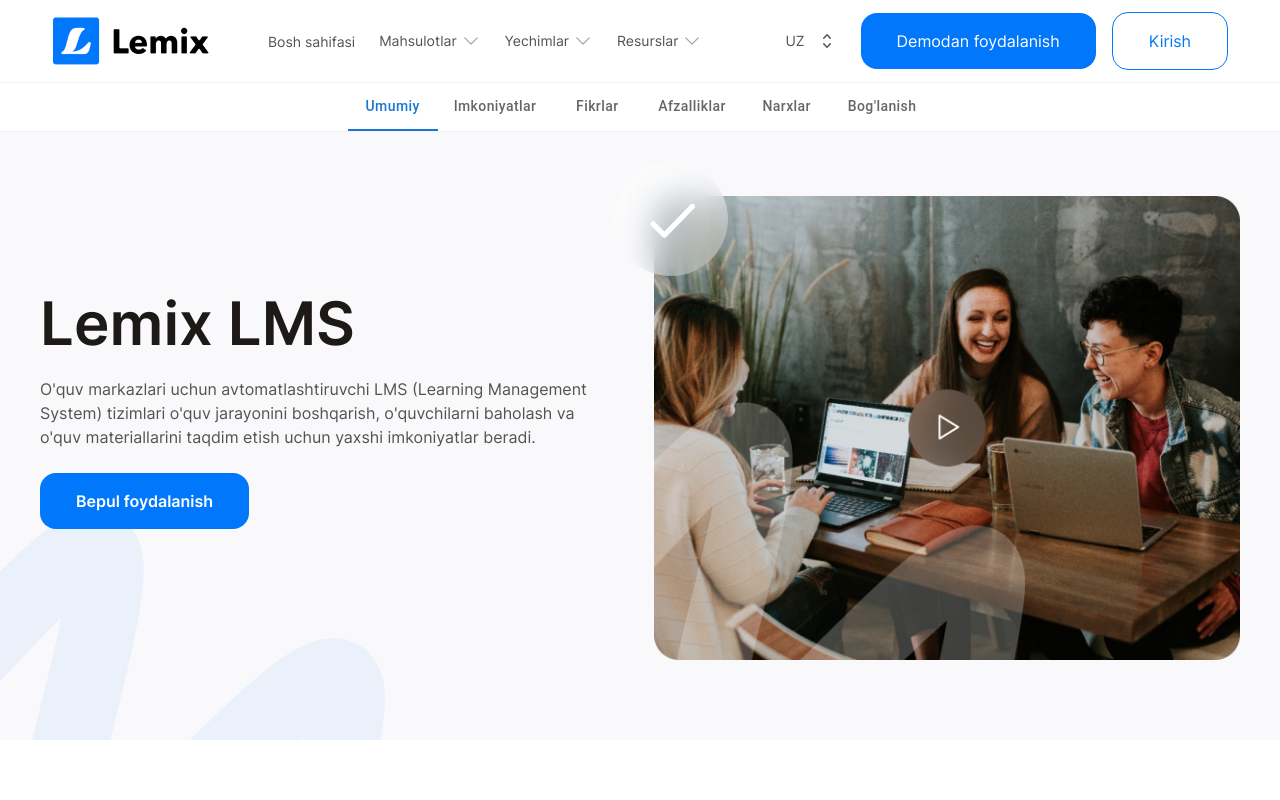
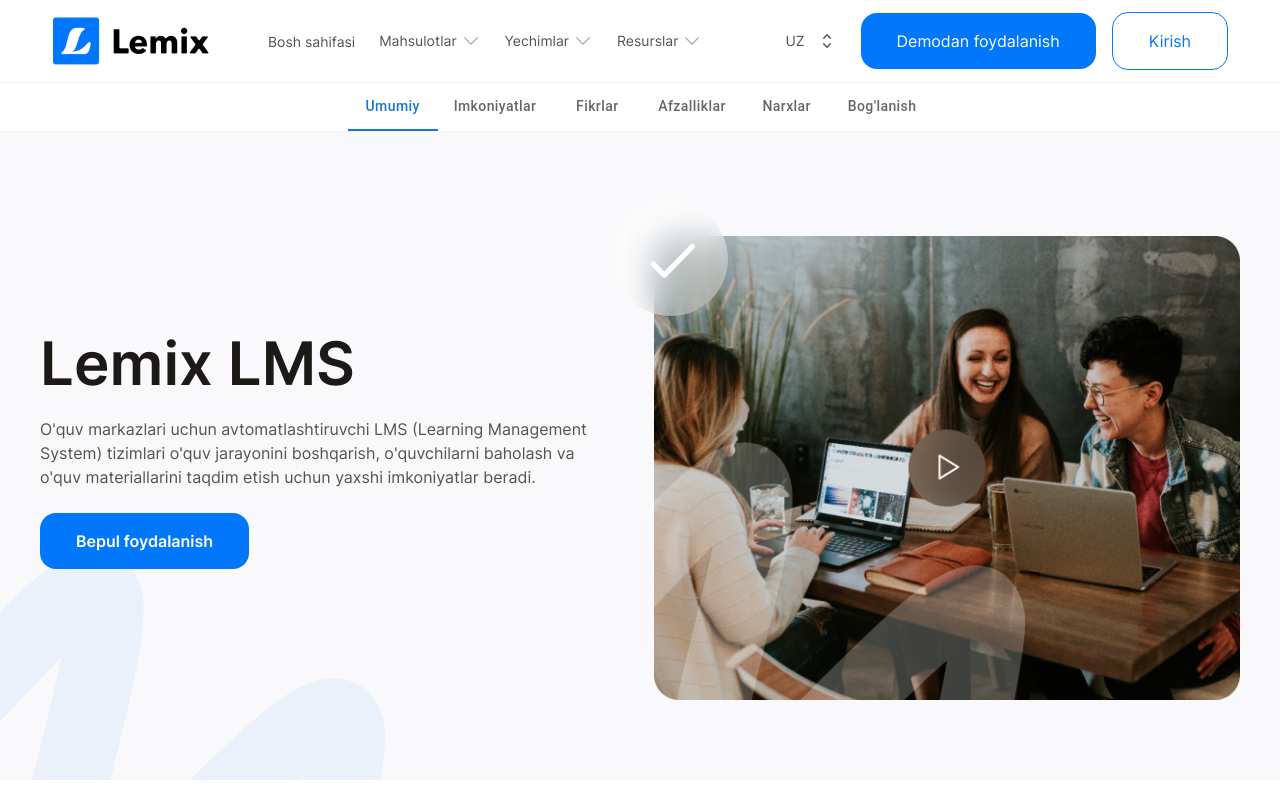
Before and after one commit to Soliha17/lemix, a React (Vite) app: page /lms in a window 1280 px wide. Shown: the top 800 px of the page. Built offline with nearby package versions, Linux system fonts and the light colour scheme.

Commit message:
Refactor: add mt to heros for navbar

```diff
--- a/src/ui/components/Heros/HeroErp.jsx
+++ b/src/ui/components/Heros/HeroErp.jsx
@@ -2,7 +2,7 @@ import heroImg from 'src/assets/images/hero-erp-img.png';
 
 const HeroErp = () => {
   return (
-    <div id="general" className="hero-erp bg-neo-75 bg-no-repeat py-6 md:py-14 xl:py-20">
+    <div id="general" className="hero-erp mt-10 bg-neo-75 bg-no-repeat py-6 md:py-14 xl:py-20">
       <div className="mx-auto flex max-w-7xl flex-col-reverse items-center gap-9 px-5 sm:flex-row md:px-10">
         <div className="flex w-full flex-col items-start gap-6 sm:w-9/12 lg:w-1/2">
           <h1 className="text-5xl font-semibold text-black-100 lg:text-6xl">Lemix ERP</h1>
--- a/src/ui/components/Heros/HeroExam.jsx
+++ b/src/ui/components/Heros/HeroExam.jsx
@@ -4,7 +4,7 @@ import playIcon from 'src/assets/images/play-video-icon.png';
 
 const HeroExam = () => {
   return (
-    <div id="general" className="hero-exam bg-success-12 bg-no-repeat py-6 md:py-14 xl:py-20">
+    <div id="general" className="hero-exam mt-10 bg-success-12 bg-no-repeat py-6 md:py-14 xl:py-20">
       <div className="mx-auto flex max-w-7xl flex-col-reverse items-center gap-9 px-5 sm:flex-row md:px-10">
         <div className="flex w-full flex-col items-start gap-6 sm:w-9/12 lg:w-1/2">
           <h1 className="text-5xl font-semibold text-black-100 lg:text-6xl">Lemix Exam</h1>
--- a/src/ui/components/Heros/HeroLms.jsx
+++ b/src/ui/components/Heros/HeroLms.jsx
@@ -3,7 +3,7 @@ import done from 'src/assets/images/done-icon__contact.svg';
 
 const HeroLms = () => {
   return (
-    <div id='general' className="hero-erp bg-neo-75 bg-no-repeat py-6 md:py-14 xl:py-20">
+    <div id="general" className="hero-erp mt-10 bg-neo-75 bg-no-repeat py-6 md:py-14 xl:py-20">
       <div className="mx-auto flex max-w-7xl flex-col-reverse items-center gap-9 px-5 sm:flex-row md:px-10">
         <div className="flex w-full flex-col items-start gap-6 sm:w-9/12 lg:w-1/2">
           <h1 className="text-5xl font-semibold text-black-100 lg:text-6xl">Lemix LMS</h1>
--- a/src/ui/components/Layout/Header/Navbar.jsx
+++ b/src/ui/components/Layout/Header/Navbar.jsx
@@ -38,7 +38,7 @@ const Navbar = () => {
     <div
       className={`navbar-tabs fixed ${
         isSticky && 'top-0'
-      } z-50 flex w-full justify-center border-b border-t border-neo-100 bg-white-main`}
+      } z-40 flex w-full justify-center border-b border-t border-neo-100 bg-white-main`}
     >
       <Tabs
         value={value}
```
